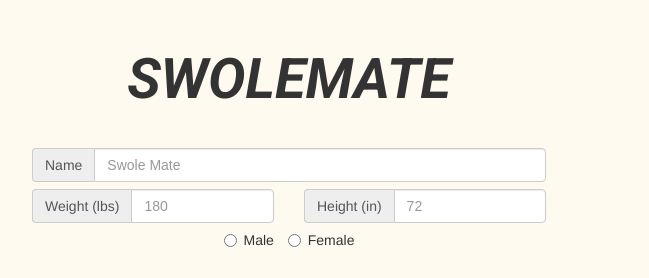
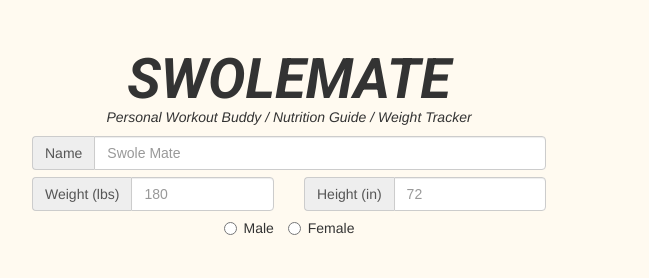
Before and after one commit to bobbyt1997/swolemate, a website: page public/index.html in a window 1280 px wide. Shown: the part 87-365 px from the top of the page, 79-728 px from the left. Drawn offline with nearby package versions, Linux system fonts and the light colour scheme; grey boxes are pictures that could not be loaded.

Commit message:
Added a subtitle

```diff
--- a/public/css/base.css
+++ b/public/css/base.css
@@ -11,6 +11,14 @@ body {
     font-style: italic;
     text-transform: uppercase;
     font-size: 4em;
+    margin-bottom: 0;
+}
+
+#front-subtitle {
+    margin-top: 0;
+    font-size: 1em;
+    font-weight: 300;
+    font-style: italic;
 }
 
 .front-left,
--- a/public/index.html
+++ b/public/index.html
@@ -32,6 +32,7 @@
         <div class="row">
             <div class="col col-md-6 front-left">
                 <h1 id="front-title">Swolemate</h1>
+                <h2 id="front-subtitle">Personal Workout Buddy / Nutrition Guide / Weight Tracker</h2>
                 <div class="input-group">
                     <span class="input-group-addon">Name</span>
                     <input id="input-name" type="text" class="form-control" placeholder="Swole Mate">
--- a/public/js/client.js
+++ b/public/js/client.js
@@ -21,11 +21,9 @@ $(document).ready(function () {
             dataType: "json",
             success: function (res) {
                 console.log('success');
-                console.log(res.status);
             },
             error: function(res) {
                 console.log('failure');
-                console.log(res.status);
             }
         });
     });
```
